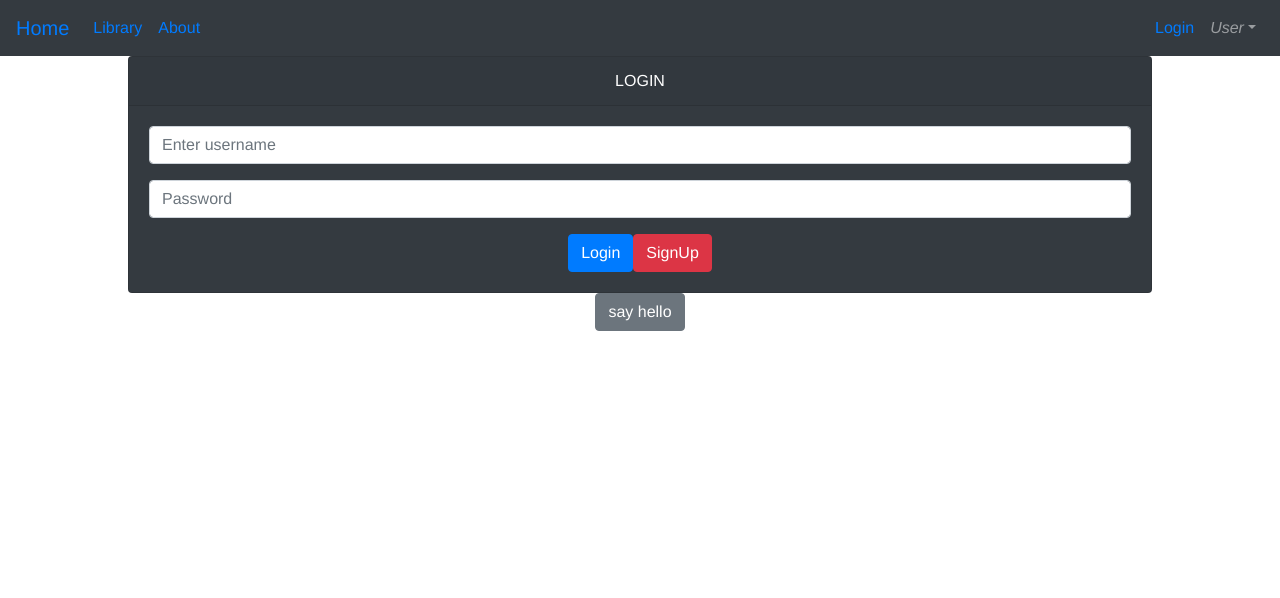
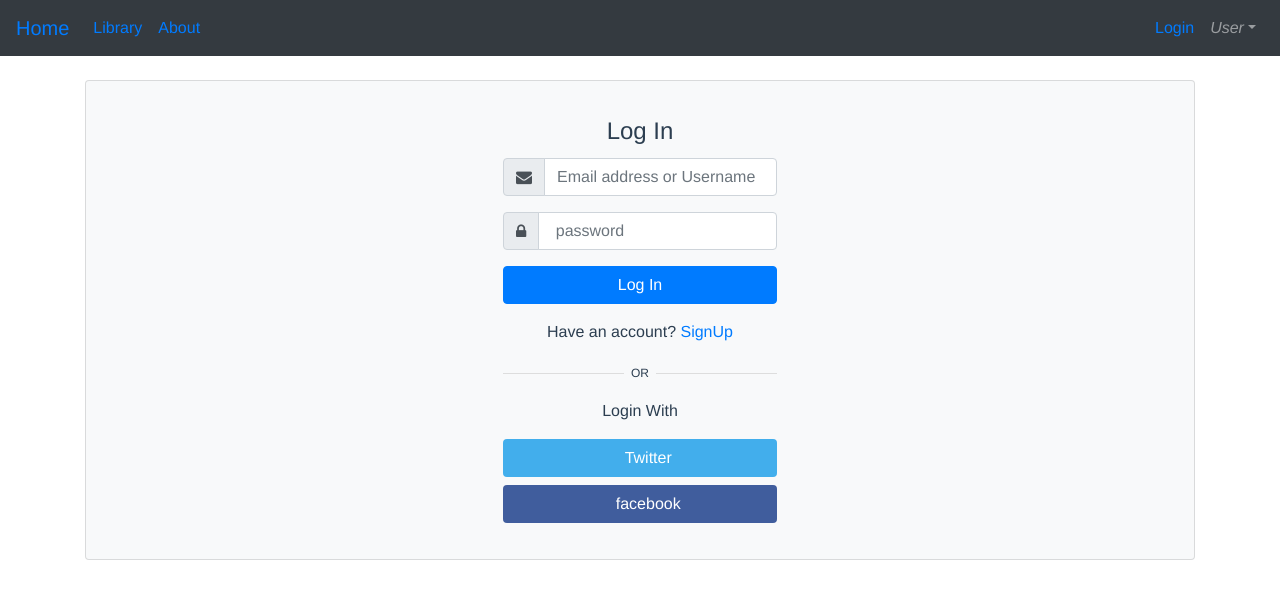
Before and after one commit to BeingAnushasan/movie-rating, a Vue app in the folder movie-rating-frontend/: page /login in a window 1280 px wide. Shown: the top 598 px of the page. Built offline with nearby package versions, Linux system fonts and the light colour scheme.

Commit message:
Login and Signup views added

```diff
--- a/movie-rating-frontend/src/router/index.js
+++ b/movie-rating-frontend/src/router/index.js
@@ -27,6 +27,11 @@ Vue.use(VueRouter)
     path: '/login',
     name: 'Login',
     component: () => import(/* webpackChunkName: "about" */ '../views/Login.vue')
+  },
+  {
+    path: '/signup',
+    name: 'SignUp',
+    component: () => import(/* webpackChunkName: "about" */ '../views/SignUp.vue')
   }
 ]
 
--- a/movie-rating-frontend/src/views/Login.vue
+++ b/movie-rating-frontend/src/views/Login.vue
@@ -1,39 +1,69 @@
 <template>
-  <div class="login-card">
-    <b-card
-      bg-variant="dark"
-      header="LOGIN"
-      text-variant="white"
-      class="text-center "
-    >
-      <b-form @submit="onSubmit" @reset="onReset">
-        <b-form-group id="input-group-1" label-for="input-1">
-          <b-form-input
-            id="input-1"
-            v-model="form.username"
-            type="text"
-            required
-            placeholder="Enter username"
-          ></b-form-input>
-        </b-form-group>
+  <div class="container">
+    <br />
 
-        <b-form-group id="input-group-2" label-for="input-2">
-          <b-form-input
-            id="input-2"
-            type="password"
-            v-model="form.password"
-            required
-            placeholder="Password"
-          ></b-form-input>
-        </b-form-group>
+    <div class="card bg-light">
+      <article class="card-body mx-auto" style="max-width: 400px;">
+        <h4 class="card-title mt-3 text-center">Log In</h4>
 
-        <b-button type="submit" variant="primary">Login</b-button>
+        <form>
+          <!-- form-group// -->
+          <div class="form-group input-group">
+            <div class="input-group-prepend">
+              <span class="input-group-text">
+                <i class="fa fa-envelope"></i>
+              </span>
+            </div>
+            <input
+              name=""
+              class="form-control"
+              placeholder="Email address or Username"
+              type="text"
+            />
+          </div>
 
-        <b-button type="reset" variant="danger">SignUp</b-button>
-      </b-form>
-    </b-card>
-    <b-button @click="sayHello">say hello</b-button>
+          <!-- form-group end.// -->
+          <div class="form-group input-group">
+            <div class="input-group-prepend">
+              <span class="input-group-text">
+                <i class="fa fa-lock"></i>
+              </span>
+            </div>
+            <input
+              class="form-control"
+              placeholder=" password"
+              type="password"
+            />
+          </div>
+
+          <!-- form-group// -->
+          <div class="form-group">
+            <button type="submit" class="btn btn-primary btn-block">
+              Log In
+            </button>
+          </div>
+          <!-- form-group// -->
+          <p class="text-center">
+            Have an account? <a href="/signup">SignUp</a>
+          </p>
+        </form>
+        <p class="divider-text">
+          <span class="bg-light">OR</span>
+        </p>
+        <p>Login With</p>
+        <p>
+          <a href="" class="btn btn-block btn-twitter">
+            <i class="fab fa-twitter"></i> Twitter</a
+          >
+          <a href="" class="btn btn-block btn-facebook">
+            <i class="fab fa-facebook-f"></i> facebook</a
+          >
+        </p>
+      </article>
+    </div>
+    <!-- card.// -->
   </div>
+  <!--container end.//-->
 </template>
 
 <script>
@@ -63,19 +93,44 @@ export default {
         )
         .then(this.$store.commit("loggedIn"))
         .then(alert("Logged In Successful"));
-
     },
     onReset(evt) {
       evt.preventDefault();
+      this.$router.to("SignUp");
     },
   },
 };
 </script>
 
-<style scoped>
-.login-card {
+<style>
+.divider-text {
+  position: relative;
+  text-align: center;
+  margin-top: 15px;
+  margin-bottom: 15px;
+}
+.divider-text span {
+  padding: 7px;
+  font-size: 12px;
+  position: relative;
   z-index: 2;
-  width: 80%;
-  margin: auto;
+}
+.divider-text:after {
+  content: "";
+  position: absolute;
+  width: 100%;
+  border-bottom: 1px solid #ddd;
+  top: 55%;
+  left: 0;
+  z-index: 1;
+}
+
+.btn-facebook {
+  background-color: #405d9d;
+  color: #fff;
+}
+.btn-twitter {
+  background-color: #42aeec;
+  color: #fff;
 }
 </style>
--- /dev/null
+++ b/movie-rating-frontend/src/views/SignUp.vue
@@ -0,0 +1,155 @@
+<template>
+  <div class="container">
+    <br />
+
+    <div class="card bg-light">
+      <article class="card-body mx-auto" style="max-width: 400px;">
+        <h4 class="card-title mt-3 text-center">Create Account</h4>
+
+        <form>
+          <!-- full name -->
+          <div class="form-group input-group">
+            <div class="input-group-prepend">
+              <span class="input-group-text">
+                <i class="fa fa-user"></i>
+              </span>
+            </div>
+            <input
+              name=""
+              class="form-control"
+              placeholder="Full name"
+              type="text"
+            />
+          </div>
+          <!-- form-group// -->
+          <div class="form-group input-group">
+            <div class="input-group-prepend">
+              <span class="input-group-text">
+                <i class="fa fa-envelope"></i>
+              </span>
+            </div>
+            <input
+              name=""
+              class="form-control"
+              placeholder="Email address"
+              type="email"
+            />
+          </div>
+          <!-- form-group// -->
+          <div class="form-group input-group">
+            <div class="input-group-prepend">
+              <span class="input-group-text">
+                <i class="fa fa-phone"></i>
+              </span>
+            </div>
+            <select class="custom-select" style="max-width: 120px;">
+              <option selected="">+977</option>
+              <!-- <option value="1">+972</option>
+              <option value="2">+198</option>
+              <option value="3">+701</option> -->
+            </select>
+            <input
+              name=""
+              class="form-control"
+              placeholder="Phone number"
+              type="text"
+            />
+          </div>
+          <!-- form-group// -->
+          <div class="form-group input-group">
+            <div class="input-group-prepend">
+              <span class="input-group-text">
+                <i class="fa fa-user"></i>
+              </span>
+            </div>
+            <input
+              name=""
+              class="form-control"
+              placeholder="Username"
+              type="text"
+            />
+          </div>
+          <!-- form-group end.// -->
+          <div class="form-group input-group">
+            <div class="input-group-prepend">
+              <span class="input-group-text">
+                <i class="fa fa-lock"></i>
+              </span>
+            </div>
+            <input
+              class="form-control"
+              placeholder="Create password"
+              type="password"
+            />
+          </div>
+          <!-- form-group// -->
+          <div class="form-group input-group">
+            <div class="input-group-prepend">
+              <span class="input-group-text">
+                <i class="fa fa-lock"></i>
+              </span>
+            </div>
+            <input
+              class="form-control"
+              placeholder="Repeat password"
+              type="password"
+            />
+          </div>
+          <!-- form-group// -->
+          <div class="form-group">
+            <button type="submit" class="btn btn-primary btn-block">
+              Create Account
+            </button>
+          </div>
+          <!-- form-group// -->
+
+          <p class="divider-text">
+            <span class="bg-light">OR</span>
+          </p>
+          <p class="text-center">
+            Have an account? <a href="/login">Log In</a>
+          </p>
+        </form>
+      </article>
+    </div>
+    <!-- card.// -->
+  </div>
+  <!--container end.//-->
+</template>
+
+<script>
+export default {};
+</script>
+
+<style>
+.divider-text {
+  position: relative;
+  text-align: center;
+  margin-top: 15px;
+  margin-bottom: 15px;
+}
+.divider-text span {
+  padding: 7px;
+  font-size: 12px;
+  position: relative;
+  z-index: 2;
+}
+.divider-text:after {
+  content: "";
+  position: absolute;
+  width: 100%;
+  border-bottom: 1px solid #ddd;
+  top: 55%;
+  left: 0;
+  z-index: 1;
+}
+
+.btn-facebook {
+  background-color: #405d9d;
+  color: #fff;
+}
+.btn-twitter {
+  background-color: #42aeec;
+  color: #fff;
+}
+</style>
```
